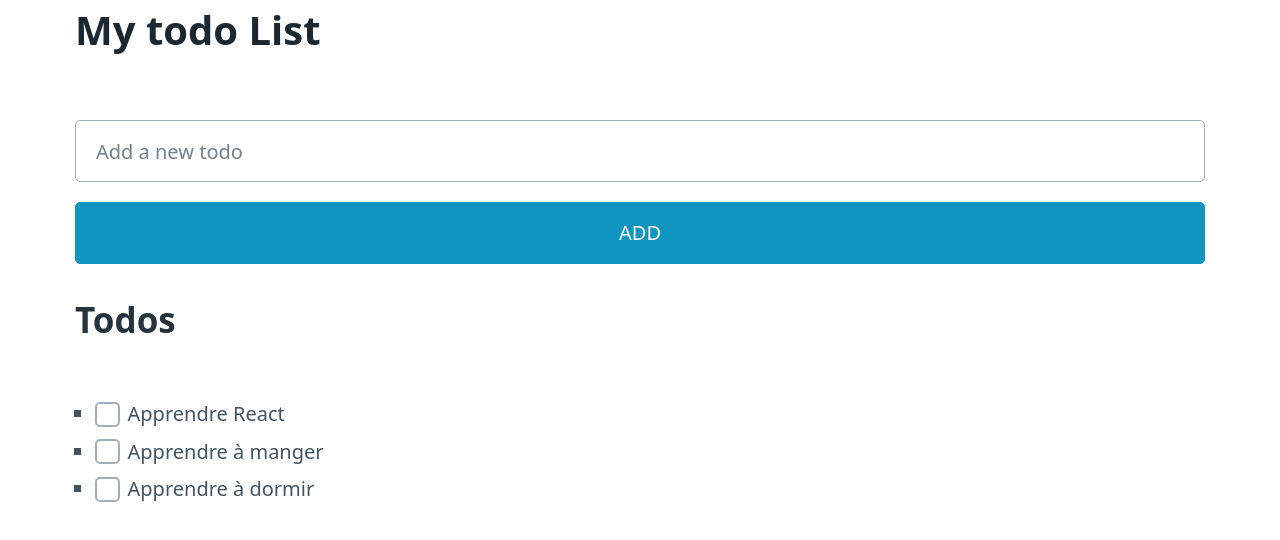
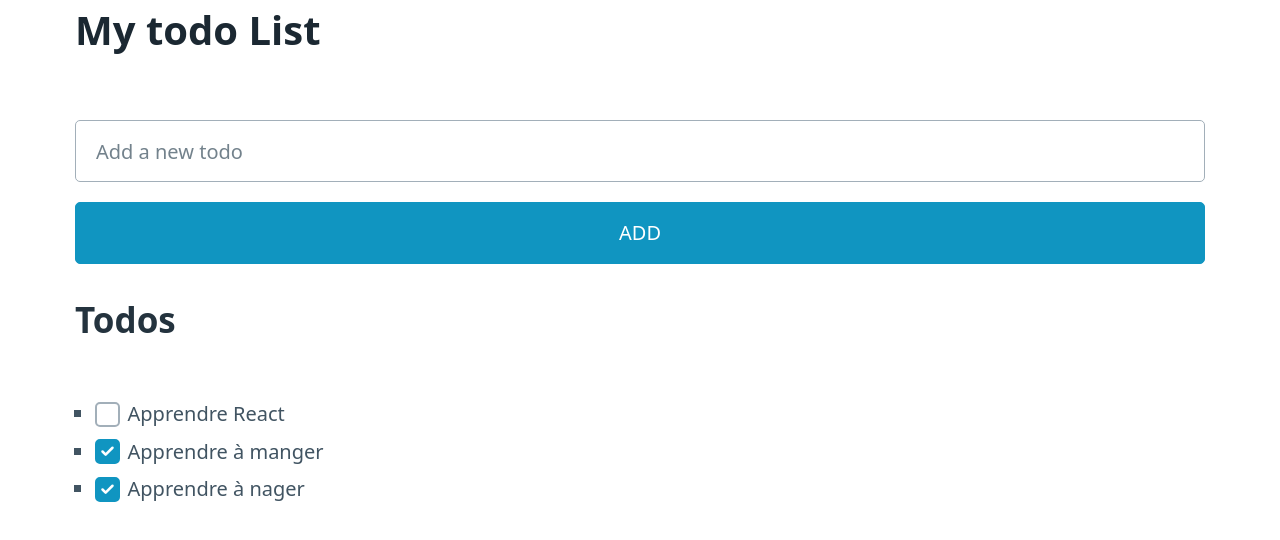
Before and after one commit to Otto1808/Workshop-react, a React (Vite) app: page / in a window 1280 px wide. Shown: the top 540 px of the page. Built offline with nearby package versions, Linux system fonts and the light colour scheme.

Commit message:
Add changeTodosSatus

```diff
--- a/src/App.jsx
+++ b/src/App.jsx
@@ -1,9 +1,38 @@
 import AddTodo from "./components/AddTodo"
 import Header from "./components/Header"
 import ListTodos from "./components/ListTodos"
+import {useState} from "react";
 
 function App() {
+  const initTodos = [
+    {
+      id: "1",
+      name: "Apprendre React",
+      done: false
+    },
+    {
+      id: "2",
+      name: "Apprendre à manger",
+      done: true
+    },
+    {
+      id: "3",
+      name: "Apprendre à nager",
+      done: true
+    }
+  ];
 
+  const [todos, setTodos] = useState(initTodos);
+
+  const changeTodoStatus = (id) => {
+    const newTodos = todos.map((todo) => {
+      if (todo.id === id){
+        todo.done = !todo.done;
+      }
+      return todo;
+    });
+    setTodos(newTodos);
+  }
 
   return (
       <main className="container">
@@ -14,7 +43,10 @@ function App() {
         <AddTodo/>
 
         {/* Ajout de Todo */}
-        <ListTodos/>
+        <ListTodos
+        todos={todos}
+        changeTodoStatus={changeTodoStatus}
+        />
       </main>
   )
 }
--- a/src/components/ListTodos.jsx
+++ b/src/components/ListTodos.jsx
@@ -1,20 +1,26 @@
-export default function ListTodos () {
+// eslint-disable-next-line react/prop-types
+export default function ListTodos({todos, changeTodoStatus}) {
+
+  /* const handleClick = () => {
+    const newTodos = [...todos];
+    newTodos.push("this is my new todo");
+    setTodos(newTodos);
+  } */
+
   return(
       <section>
         <h2>Todos</h2>
         <ul>
-            <li>
-              <input type="checkbox"/>
-              Apprendre React
+          {todos.map((todo, index) => (
+            // eslint-disable-next-line react/jsx-key
+            <li key={index}>
+              <input type="checkbox"
+                id={todo.id}
+                checked={todo.done}
+                onChange={() =>{changeTodoStatus(todo.id)}}/>
+              {todo.name}
             </li>
-            <li>
-              <input type="checkbox"/>
-              Apprendre à manger
-            </li>
-            <li>
-              <input type="checkbox"/>
-              Apprendre à dormir
-            </li>
+          ))}
         </ul>
       </section>
   )
```
Lines whose indentation alone changed are shown as unchanged.
